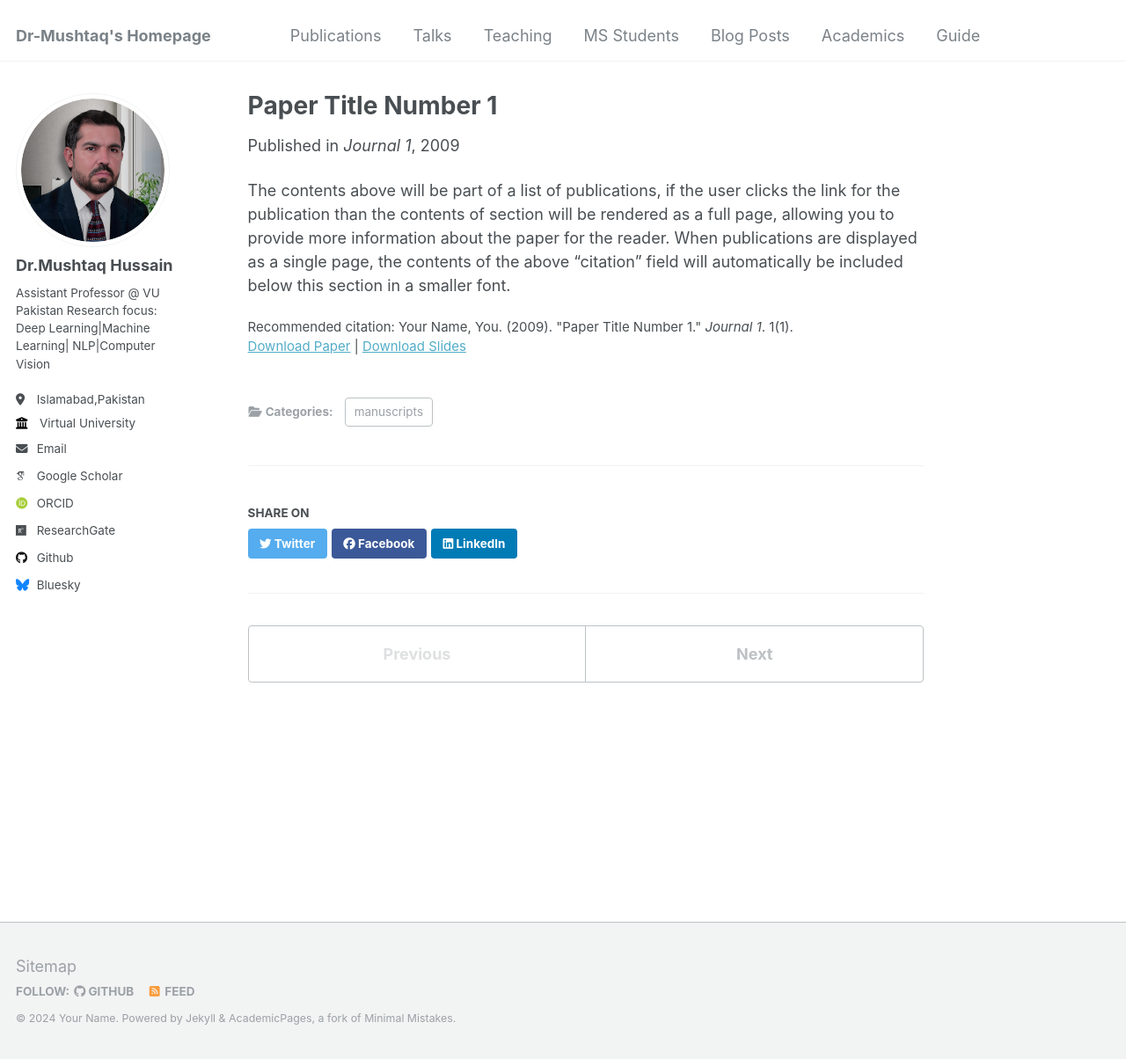
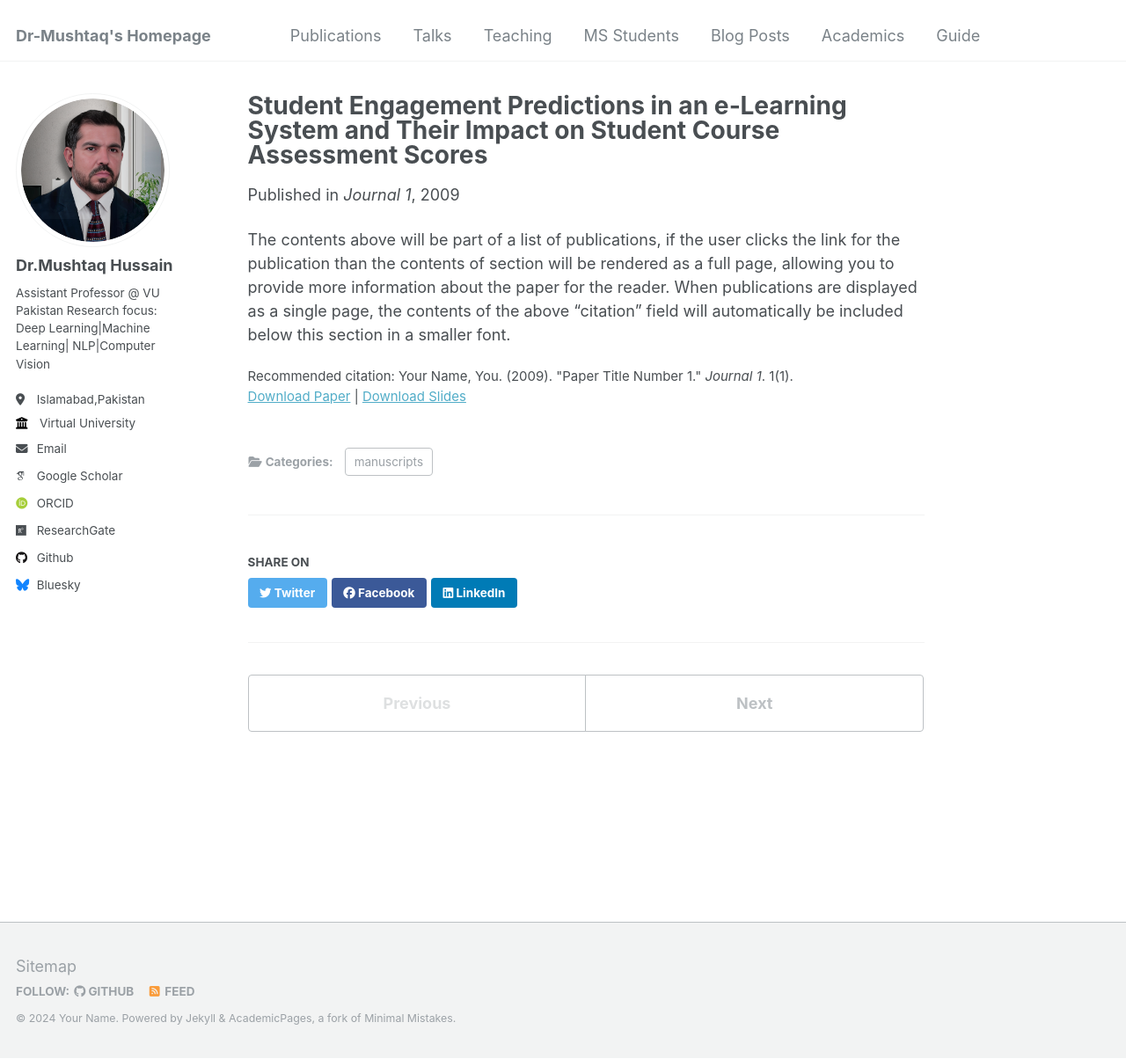
Before and after one commit to dr-mushtaq/dr-mushtaq.github.io, a Jekyll site: the page built from _publications/2009-10-01-paper-title-number-1.md, in a window 1280 px wide and 1204 px high. Shown: the whole window at 88% size. Built offline with Jekyll 4.4.1, drawn with Linux system fonts in a browser that asks for light colours; some web fonts are replaced.

Commit message:
Update 2009-10-01-paper-title-number-1.md

```diff
--- a/_publications/2009-10-01-paper-title-number-1.md
+++ b/_publications/2009-10-01-paper-title-number-1.md
@@ -1,5 +1,5 @@
 ---
-title: "Paper Title Number 1"
+title: "Student Engagement Predictions in an e‐Learning System and Their Impact on Student Course Assessment Scores"
 collection: publications
 category: manuscripts
 permalink: /publication/2009-10-01-paper-title-number-1
```
